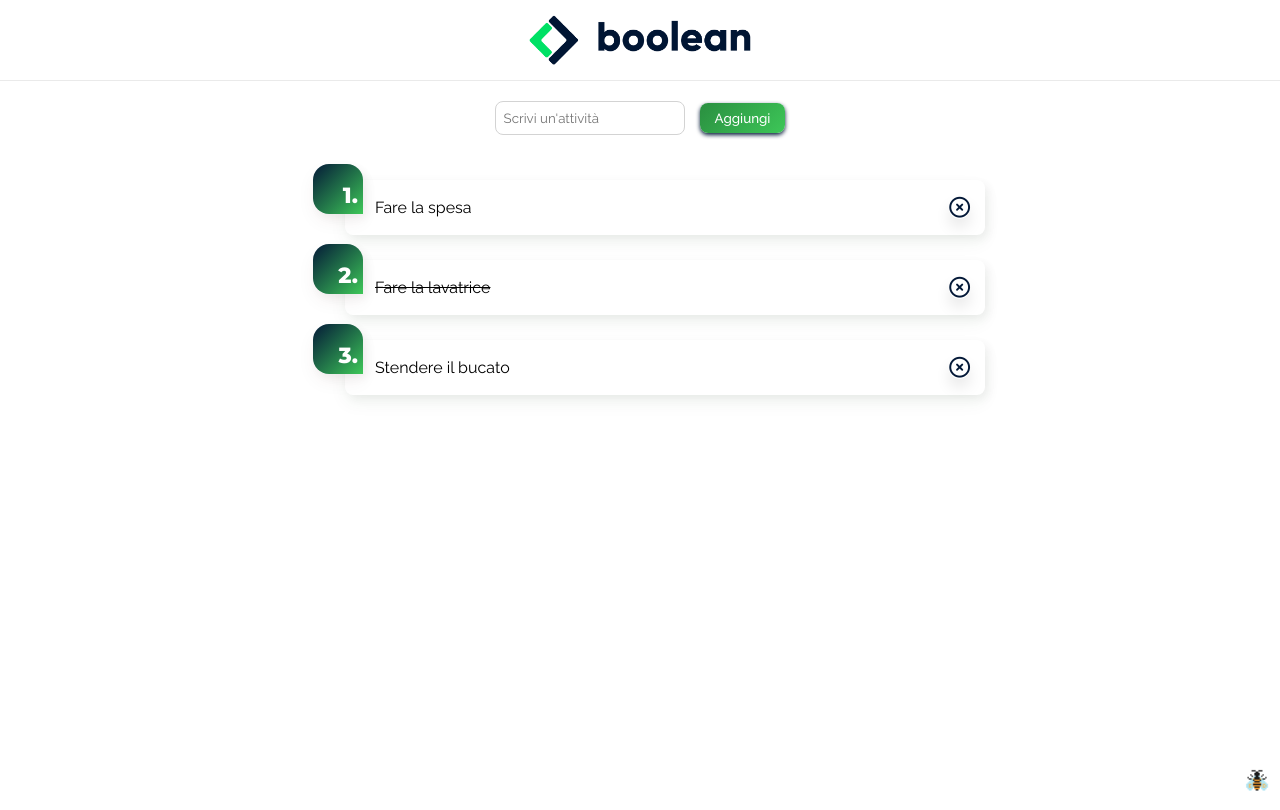
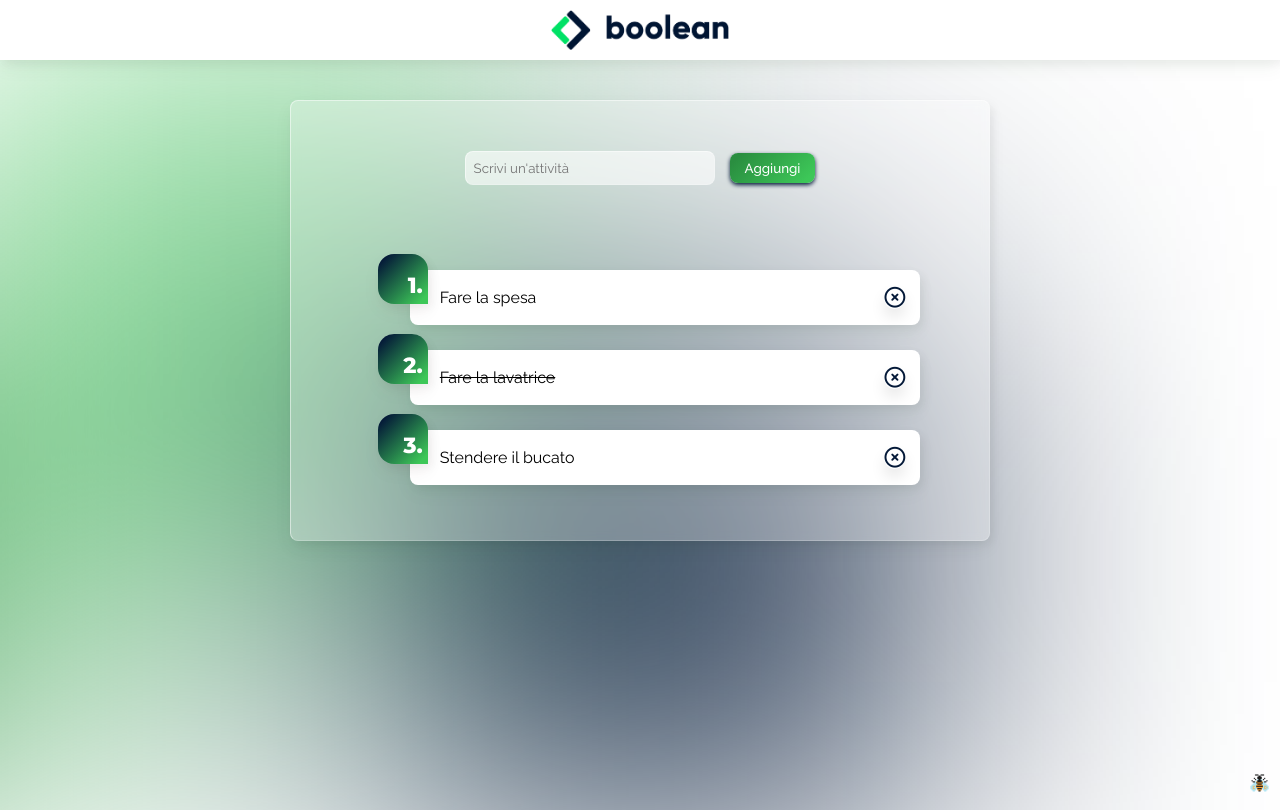
Before and after one commit to DeboraCocchi/vue-todolist, a plain HTML site: page index.html in a window 1280 px wide. Drawn offline with nearby package versions, Linux system fonts and the light colour scheme.

Commit message:
[end]last-layout-glass

```diff
--- a/css/style.css
+++ b/css/style.css
@@ -3,6 +3,47 @@
   padding:0;
   box-sizing: border-box;
   font-family: 'Raleway', sans-serif;
+}
+
+body{
+ overflow-y:auto;
+}
+
+.colors.blur{
+  position:absolute;
+  height:calc(100vh - 80px);
+  filter:blur(150px);
+  z-index: -1;
+}
+
+.color:nth-child(1){
+  width: 500px;
+  height: 500px;
+  position: absolute;
+  top:0;
+  left:0;
+  background-color: var(--green);
+  opacity: 0.7;
+
+
+}
+.color:nth-child(2){
+  width: 500px;
+  height: 500px;
+  position: absolute;
+  top:250px;
+  left:400px;
+  background-color: var(--blue);
+
+
+}
+.color:nth-child(3){
+  width: 400px;
+  height: 400px;
+  position: absolute;
+  bottom:0;
+  right:0;
+  background-color: var(--darkgreen);
 }
 
 :root{
@@ -14,13 +55,14 @@
 header{
   display: flex;
   justify-content: center;
+  background-color: white;
   align-items: center;
-  padding:15px;
-  border-bottom: 1px solid rgba(204, 204, 204, 0.415);
+  padding:10px;
+  box-shadow: 0.25rem 0.25rem 0.6rem rgba(0,0,0,0.05), 0 0.5rem 1.125rem rgba(0, 75, 27, 0.05);
 }
 
 header img{
-  height:50px;
+  height:40px;
 }
 
 footer{
@@ -29,9 +71,10 @@ footer{
   right:0;
   text-align: right;
 }
+
 footer img{
-  height:30px;
-  width:30px;
+  height:25px;
+  width:25px;
   margin-right:8px;
 }
 
@@ -39,24 +82,38 @@ footer img{
   display: flex;
   align-items: center;
   flex-direction: column;
+  background-color: rgba(255,255,255,0.3);
+  width:700px;
+  border-radius: 0.5rem;
+  margin:40px auto;
+  padding:30px;
+  backdrop-filter: blur(5px);
+  box-shadow: 0.25rem 0.25rem 0.6rem rgba(0,0,0,0.05), 0 0.5rem 1.125rem rgba(0, 75, 27, 0.05);
+  border: 1px solid rgba(255,255,255,0.5);
+  border-right: 1px solid rgba(255,255,255,0.2);
+  border-bottom: 1px solid rgba(255,255,255,0.2);
 }
 
 input{
   margin:20px auto;
   border-radius:0.5rem;
   padding:8px;
-  width:190px;
-  border:1px solid lightgray;
+  width:250px;
+  outline:none;
+  background-color: rgba(255,255,255,0.6) ;
+  border: 1px solid rgba(255,255,255,0.5);
+  border-right: 1px solid rgba(255,255,255,0.2);
+  border-bottom: 1px solid rgba(255,255,255,0.2);
 }
 
 input:focus{
   outline: 2px solid var(--green);
-  box-shadow: 0 0 7px var(--darkgreen) ;
+  box-shadow: 0 2px 8px var(--darkgreen) ;
 }
 
 
 #add-task{
-  background: linear-gradient(135deg, var(--darkgreen) 0%,var(--green) 100%);
+  background: linear-gradient(135deg, var(--darkgreen) 10%,var(--green) 90%);
   border-radius: 0.5rem;
   box-shadow: var(--blue) 0 2px 4px;
   color: #FFFFFF;
@@ -80,7 +137,7 @@ input:focus{
 }
 
 ol{
-  width:50%;
+  width:80%;
   counter-reset: my-counter;
 }
 
@@ -106,7 +163,7 @@ li::before{
   justify-content: flex-end;
   align-items: flex-end;
   padding:5px;
-  background: linear-gradient(135deg, var(--blue) 0%,var(--green) 100%);
+  background: linear-gradient(135deg, var(--blue) 10%,var(--green) 90%);
   box-shadow: 0.25rem 0.25rem 0.6rem rgba(0,0,0,0.05), 0 0.5rem 1.125rem rgba(75,0,0,0.05);
   border-radius: 1rem 1rem 0 1rem;
   position: absolute;
@@ -148,23 +205,25 @@ i.fa-circle-xmark:active{
 }
 
 #error-msg{
-  color:red;
+  color:brown;
   font-weight:500;
+  margin:20px auto;
 }
 
 .all-completed{
   padding:25px;
-  border-radius: 15px;
-  box-shadow: 0.25rem 0.25rem 0.6rem rgba(0,0,0,0.05), 0 0.5rem 1.125rem rgba(75,0,0,0.05);
+  border-radius: 0.5rem;
+  background-color: white;
   text-align: center;
-  margin-top:20px;
 }
 
 .all-completed h3{
-  background: linear-gradient(135deg, var(--blue) 10%,var(--darkgreen) 90%);
+  background: linear-gradient(135deg, var(--blue) 0%,var(--darkgreen) 100%);
   -webkit-background-clip: text;
   -webkit-text-fill-color: transparent;
   font-weight: 800;
+  font-size:24px;
+  margin-top:10px;
 }
 
 .all-completed img{
--- a/index.html
+++ b/index.html
@@ -14,6 +14,11 @@
 </head>
 <body>
   <header><img src="img/logo.png" alt=""></header>
+  <div class="colors blur">
+    <div class="color"></div>
+    <div class="color"></div>
+    <div class="color"></div>
+  </div>
 
   <div class="container" id="app">
 
@@ -37,7 +42,7 @@
 
 
   </div>
-
+</div>
   <footer><img src="img/cdbee.png" alt="dbee" title="bzzzz"></footer>
 
 
```
